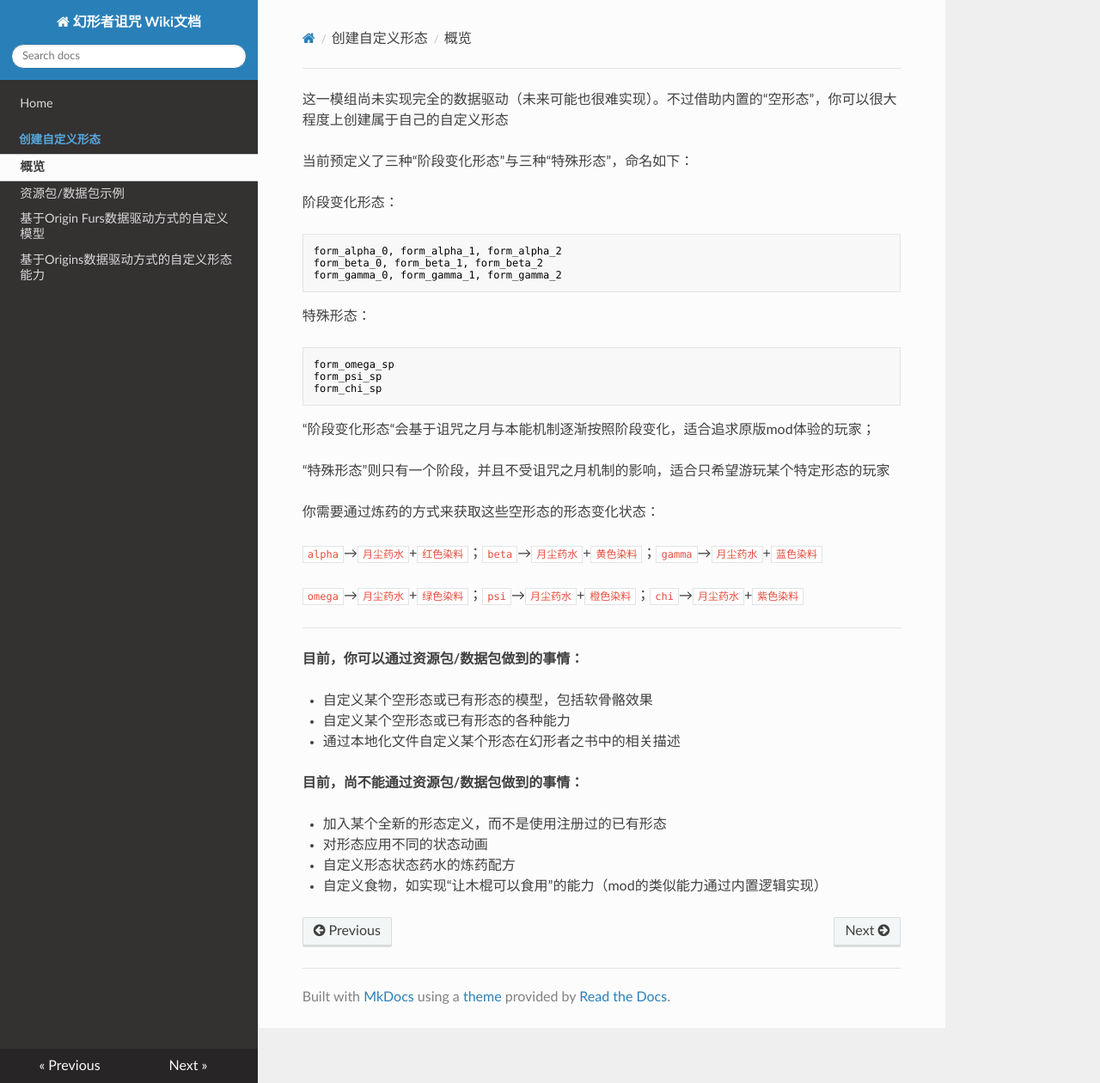
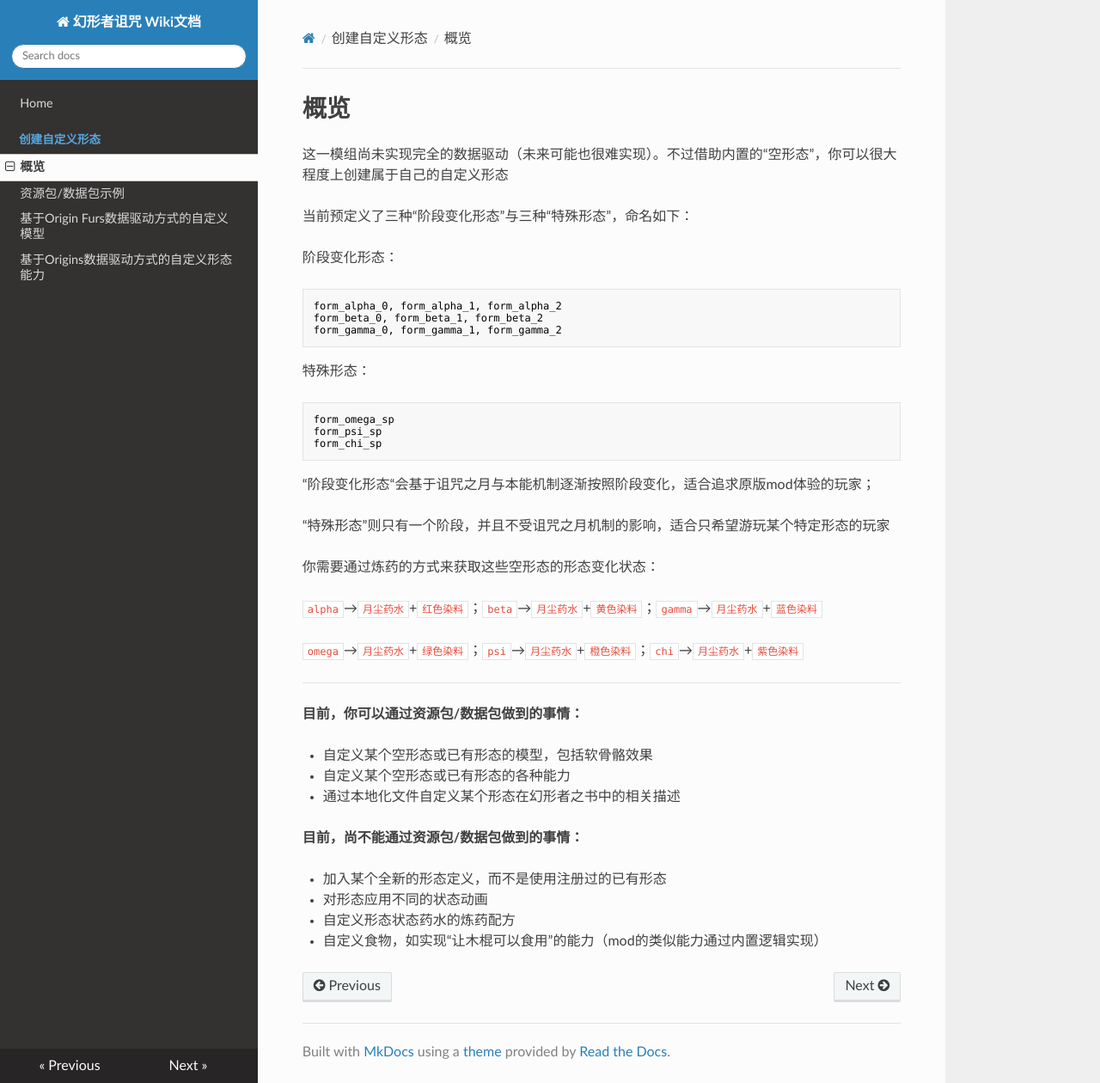
Before and after one commit to onixary/ssc_wiki, an MkDocs documentation site: the page built from docs/custom_forms/overview.md, in a window 1280 px wide and 1260 px high. Shown: the whole window at 86% size. Built offline with MkDocs 1.6.1, drawn with Linux system fonts in a browser that asks for light colours; nearby versions of some CDN libraries.

Commit message:
Update overview.md

```diff
--- a/docs/custom_forms/overview.md
+++ b/docs/custom_forms/overview.md
@@ -1,3 +1,5 @@
+# 概览
+
 这一模组尚未实现完全的数据驱动（未来可能也很难实现）。不过借助内置的“空形态”，你可以很大程度上创建属于自己的自定义形态
 
 当前预定义了三种“阶段变化形态”与三种“特殊形态”，命名如下：
```
